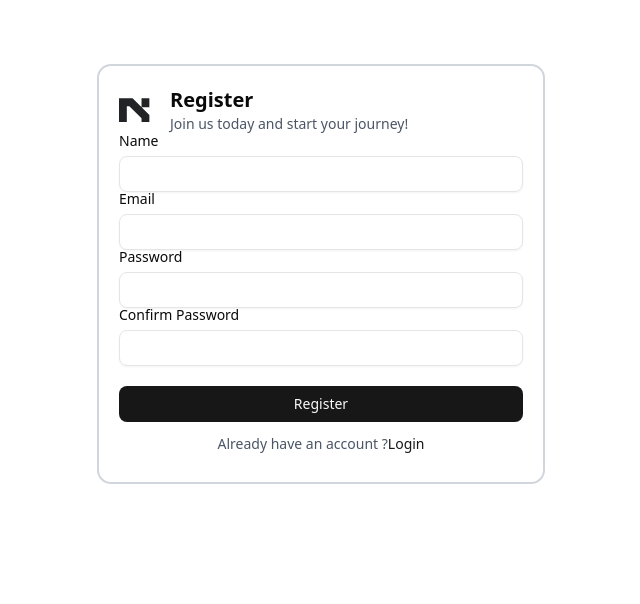
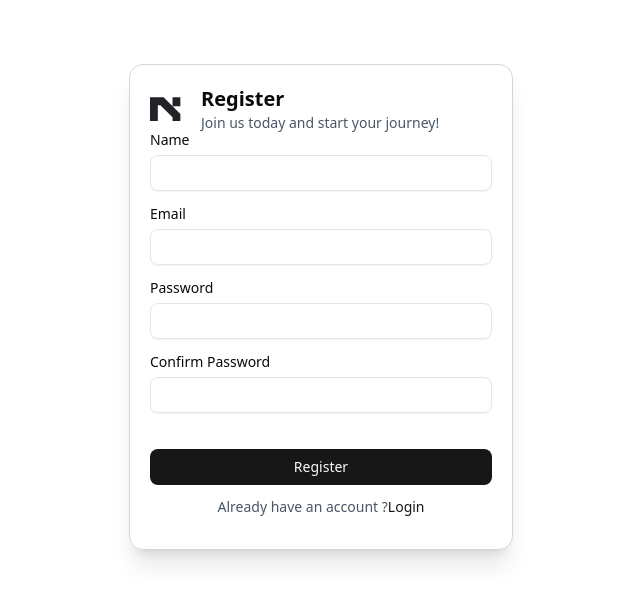
Before and after one commit to shalauddinahmedshipon/nextmart-ecomerce-client-2025, a Next.js app: page /register in a window 1280 px wide. Shown: the top 604 px of the page, without its empty margins (319-959 px from the left). Built offline with nearby package versions, Linux system fonts and the light colour scheme.

Commit message:
Client-Side Form Validation with Zod

```diff
--- a/src/app/register/page.tsx
+++ b/src/app/register/page.tsx
@@ -3,7 +3,7 @@ import React from 'react';
 
 const page = () => {
   return (
-    <div className='h-screen w-screen flex  justify-center item-center'>
+    <div className=' flex  justify-center item-center'>
       <RegisterForm/>
     </div>
   );
--- a/src/components/modules/auth/register/RegisterForm.tsx
+++ b/src/components/modules/auth/register/RegisterForm.tsx
@@ -3,17 +3,21 @@ import Logo from '@/app/assets/svgs/Logo';
 import { Button } from '@/components/ui/button';
 import { Form, FormControl,FormField, FormItem, FormLabel, FormMessage } from '@/components/ui/form';
 import { Input } from '@/components/ui/input';
+import { zodResolver } from '@hookform/resolvers/zod';
 import Link from 'next/link';
 import React from 'react';
-import { useForm } from 'react-hook-form';
+import { FieldValues, SubmitHandler, useForm } from 'react-hook-form';
+import { registrationSchema } from './registerValidation';
 
 const RegisterForm = () => {
-  const form = useForm();
-const onSubmit =(data)=>{
+  const form = useForm({
+    resolver:zodResolver(registrationSchema)
+  });
+const onSubmit:SubmitHandler<FieldValues> =(data)=>{
  console.log(data);
   }
   return (
-    <div className="border-2 mt-16 border-gray-300 rounded-xl flex-grow max-w-md w-full p-5 max-h-[420px]">
+    <div className="border shadow-xl my-16 border-gray-300 rounded-xl flex-grow max-w-sm w-full p-5 h-auto">
     <div className="flex items-center space-x-4 ">
       <Logo />
       <div>
@@ -24,7 +28,7 @@ const onSubmit =(data)=>{
       </div>
     </div>
     <Form {...form}>
-      <form onSubmit={form.handleSubmit(onSubmit)}>
+      <form className='space-y-4' onSubmit={form.handleSubmit(onSubmit)}>
         <FormField
           control={form.control}
           name="name"
--- /dev/null
+++ b/src/components/modules/auth/register/registerValidation.ts
@@ -0,0 +1,17 @@
+import { z } from "zod";
+
+export const registrationSchema = z.object({
+  name: z
+    .string({ required_error: "Name is required" })
+    .min(2, "Name must be between 2 and 50 characters")
+    .max(50, "Name must be between 2 and 50 characters"),
+  email: z
+    .string({ required_error: "Email is required" })
+    .email("Invalid email address"),
+  password: z
+    .string({ required_error: "Password is required" })
+    .min(8, "Password must be at least 8 characters"),
+  passwordConfirm: z
+    .string({ required_error: "Password Confirmation is required" })
+    .min(1),
+});
```
